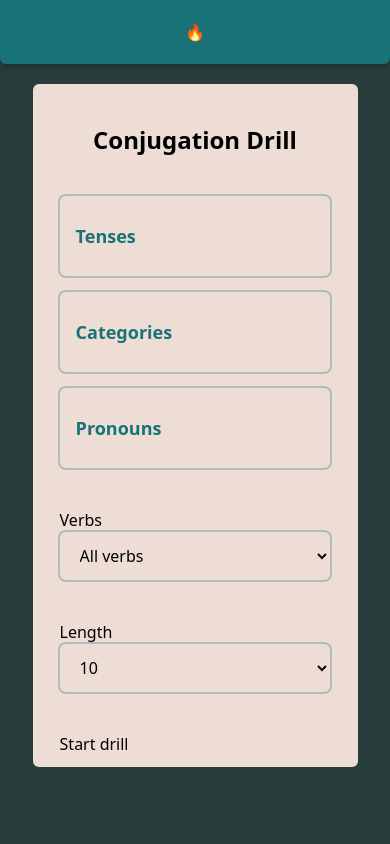
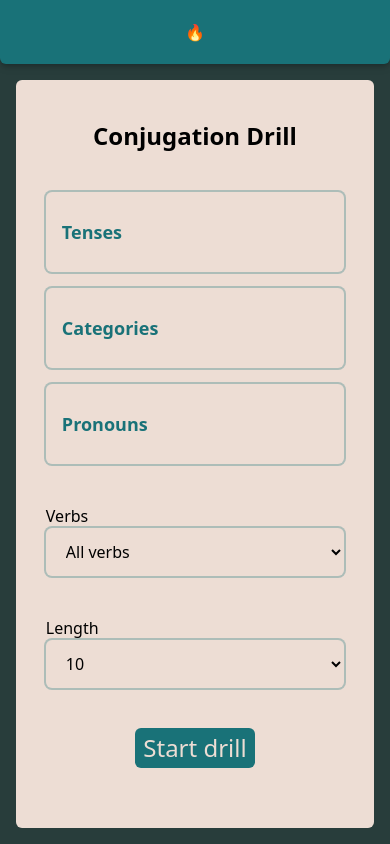
Before and after one commit to ludovico-chiavelli/practice-french-conjugations, a React (Create React App) app: page / in a window 390 px wide. Built offline with nearby package versions, Linux system fonts and the light colour scheme.

Commit message:
fix main container styling responsiveness

```diff
--- a/src/components/Container.js
+++ b/src/components/Container.js
@@ -11,14 +11,12 @@ export const Container = () => {
     return(
         <div className="h-screen w-screen bg-[#283D3B]">
             <Navbar/>
-            <div className="h-5/6 flex justify-center">
-                <div className="w-10/12 sm:max-w-3xl mt-5 sm:mt-10 rounded-md flex justify-center items-center bg-[#EDDDD4] overflow-y-auto">
-                    <Switch>
-                        <Route path="/results" component={Results}/>
-                        <Route path="/exercise" component={Exercise}/>
-                        <Route path="/" component={Options}/>
-                    </Switch>
-                </div>
+            <div className="absolute top-20 bottom-4 inset-x-4 min-w-[350px] sm:static sm:w-10/12 sm:max-w-3xl sm:h-5/6 sm:mx-auto sm:mt-10 rounded-md flex justify-center items-center bg-[#EDDDD4] overflow-y-auto">
+                <Switch>
+                    <Route path="/results" component={Results}/>
+                    <Route path="/exercise" component={Exercise}/>
+                    <Route path="/" component={Options}/>
+                </Switch>
             </div>
         </div>
     )
--- a/src/components/Options.js
+++ b/src/components/Options.js
@@ -25,7 +25,13 @@ export const Options = () => {
                 <h3>Length</h3>
                 <SelectBtn type="AMOUNT" options={Object.keys(drillOptions.numWords)}/>
             </div>
-            <Link to="/exercise">Start drill</Link>
+            <div className="flex justify-center mb-5">
+                <Link to="/exercise">
+                    <button type="button" className="rounded-md bg-[#197278] text-[#EDDDD4] text-2xl py-1 px-2">
+                        Start drill
+                    </button>
+                </Link>
+            </div>
         </section>
     )
 }
```
